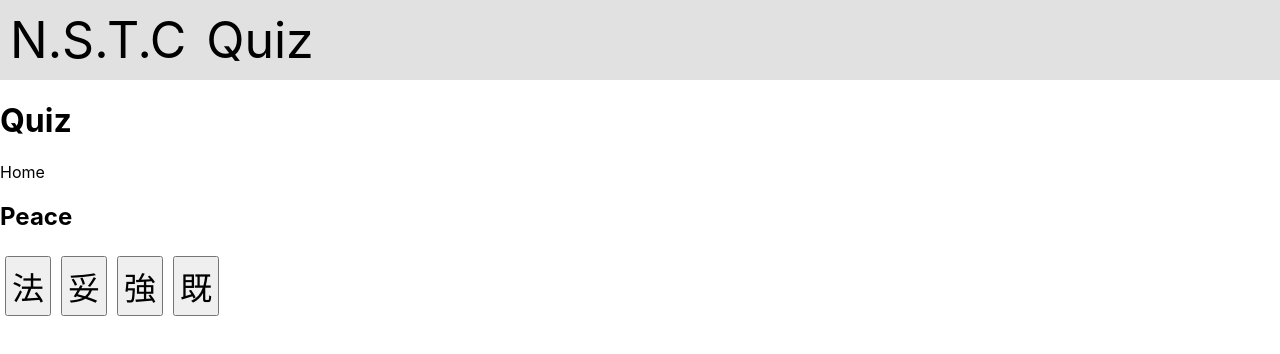
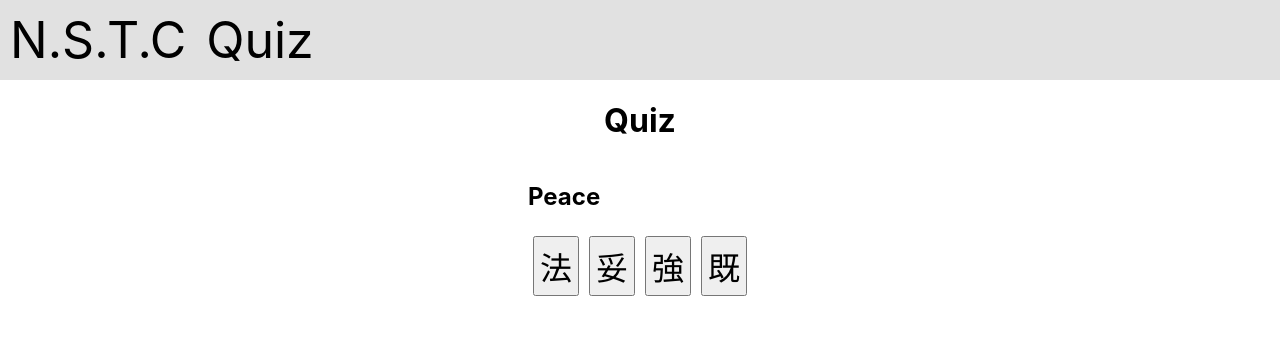
Before and after one commit to CurtisGreen/Name-Subject-To-Change, a Next.js app: page /quiz in a window 1280 px wide. Shown: the top 354 px of the page. Built offline with nearby package versions, Linux system fonts and the light colour scheme.

Commit message:
Fixed quiz alignment

```diff
--- a/pages/quiz.js
+++ b/pages/quiz.js
@@ -7,6 +7,7 @@ import { generateAnswerChoices } from "../lib/GenerateAnswerChoices";
 import { getRandInList } from "../lib/RandomUtilities";
 import QuizButton from "../components/QuizButton";
 import NavBar from "../components/NavBar";
+import Main from "../components/Main";
 
 export default function Quiz() {
   // Keep track of answers
@@ -100,12 +101,11 @@ export default function Quiz() {
       </Head>
 
       <NavBar />
-      <main>
+      <Main>
         <h1>Quiz</h1>
-        <Link href={"/"}>Home</Link>
 
         {isResultsShown && history.length > 0 ? <Results /> : <Questions />}
-      </main>
+      </Main>
     </div>
   );
 }
```
